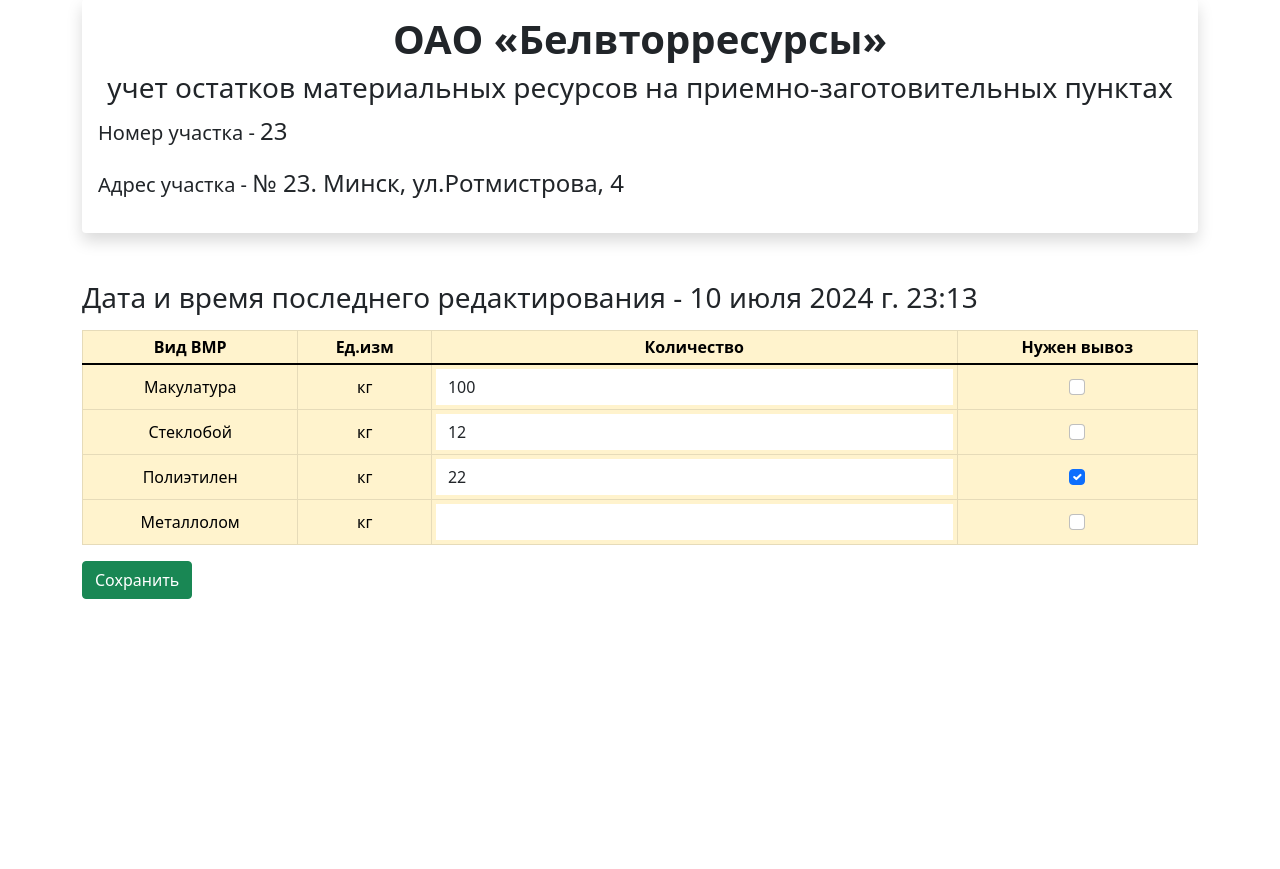
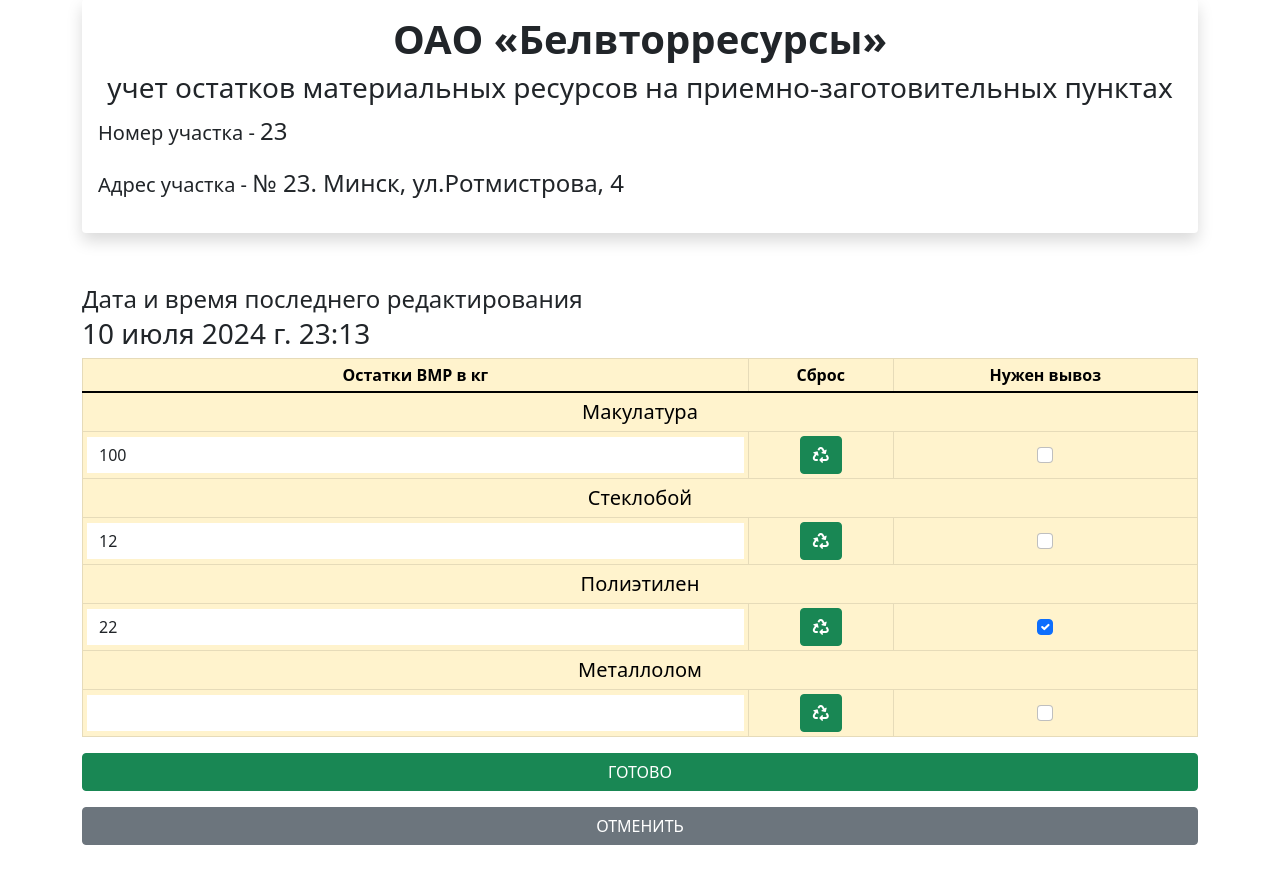
Before and after one commit to levenkoevgeny/BVRProject, a Django app: page /bvr/remains/update/721/ in a window 1280 px wide. Shown: the part 73-942 px from the top of the page. Before the commit the page ends 672 px from the top, so only its background shows below. Run offline with Django 5.2, Linux system fonts and the light colour scheme; a user stored in the database is signed in; data comes from the database, SQL or seed files in the repository; both versions use the stored data as it was after the commit; some libraries are stand-ins or nearby versions.

Commit message:
home work 10072024

```diff
--- a/bvr/forms.py
+++ b/bvr/forms.py
@@ -17,4 +17,4 @@
 class CustomUserForm(ModelForm):
     class Meta:
         model = CustomUser
-        fields = ['first_name', 'last_name', 'username', 'is_superuser', 'is_active']
+        fields = ['first_name', 'last_name', 'username', 'is_superuser', 'is_active', 'sector']
--- /dev/null
+++ b/bvr/templates/bvr/remains/common/input_form.html
@@ -0,0 +1,71 @@
+{% load widget_tweaks %}
+{% load static %}
+
+<table class="table table-sm table-bordered table-warning">
+    <thead>
+    <tr>
+        <th scope="col" class="text-center align-middle">Остатки ВМР в кг</th>
+        <th scope="col" class="text-center align-middle">Сброс</th>
+        <th scope="col" class="text-center align-middle">Нужен вывоз</th>
+    </tr>
+    </thead>
+    <tbody>
+    <tr>
+        <td class="text-center align-middle fs-5" colspan="3">Макулатура</td>
+    </tr>
+    <tr>
+        <td class="text-center align-middle">{% render_field remain_form.wastepaper_count class+="form-control full-td-input" min=0 %} <div class="invalid-feedback">
+        Не корректное число
+      </div></td>
+
+        <td class="text-center align-middle">
+            <button type="button" class="btn btn-success" onclick="clear_input('id_wastepaper_count', 'id_wastepaper_needs_exportation')"><i class="fas fa-recycle"></i></button>
+        </td>
+        <td class="text-center align-middle">{% render_field remain_form.wastepaper_needs_exportation class+="form-check-input" %}
+        </td>
+    </tr>
+
+    <tr>
+        <td class="text-center align-middle fs-5" colspan="3">Стеклобой</td>
+    </tr>
+    <tr>
+        <td class="text-center align-middle">{% render_field remain_form.cullet_count class+="form-control full-td-input" min=0 %}<div class="invalid-feedback">
+        Не корректное число
+      </div></td>
+        <td class="text-center align-middle">
+            <button type="button" class="btn btn-success" onclick="clear_input('id_cullet_count', 'id_cullet_needs_exportation')"><i class="fas fa-recycle"></i></button>
+
+        </td>
+        <td class="text-center align-middle">{% render_field remain_form.cullet_needs_exportation class+="form-check-input" %}
+        </td>
+    </tr>
+
+    <tr>
+        <td class="text-center align-middle fs-5" colspan="3">Полиэтилен</td>
+    </tr>
+    <tr>
+        <td class="text-center align-middle">{% render_field remain_form.polyethylene_count class+="form-control full-td-input" min=0 %}<div class="invalid-feedback">
+        Не корректное число
+      </div></td>
+        <td class="text-center align-middle">
+            <button type="button" class="btn btn-success" onclick="clear_input('id_polyethylene_count', 'id_polyethylene_needs_exportation')"><i class="fas fa-recycle"></i></button>
+        </td>
+        <td class="text-center align-middle">{% render_field remain_form.polyethylene_needs_exportation class+="form-check-input" %}
+        </td>
+    </tr>
+
+    <tr>
+        <td class="text-center align-middle fs-5" colspan="3">Металлолом</td>
+    </tr>
+    <tr>
+        <td class="text-center align-middle">{% render_field remain_form.scrap_metal_count class+="form-control full-td-input" min=0 %}<div class="invalid-feedback">
+        Не корректное число
+      </div></td>
+        <td class="text-center align-middle">
+            <button type="button" class="btn btn-success" onclick="clear_input('id_scrap_metal_count', 'id_scrap_metal_needs_exportation')"><i class="fas fa-recycle"></i></button>
+        </td>
+        <td class="text-center align-middle">{% render_field remain_form.scrap_metal_needs_exportation class+="form-check-input" %}
+        </td>
+    </tr>
+    </tbody>
+</table>
--- a/bvr/templates/bvr/remains/remains_update_form.html
+++ b/bvr/templates/bvr/remains/remains_update_form.html
@@ -25,49 +25,19 @@
                 <p class="fs-5">Адрес участка - <span class="fs-4">{{ remains.sector.sector_address }}</span></p>
             </div>
 
-            <h3 class="my-3">Дата и время последнего редактирования - {{ remains.date_time_updated }}</h3>
+            <p class="mt-3 mb-0 fs-4">Дата и время последнего редактирования</p>
+            <h3 class="my-2-0">{{ remains.date_time_updated }}</h3>
             <form action="{% url 'bvr:remains-update-form' remain_id=remains.id %}" method="post"
                   class="needs-validation"
                   novalidate>{% csrf_token %}
                 <input type="hidden" name="sector" value="{{ remains.sector.id }}">
-                <table class="table table-sm table-bordered table-warning">
-                    <thead>
-                    <tr>
-                        <th scope="col" class="text-center align-middle">Вид ВМР</th>
-                        <th scope="col" class="text-center align-middle">Ед.изм</th>
-                        <th scope="col" class="text-center align-middle">Количество</th>
-                        <th scope="col" class="text-center align-middle">Нужен вывоз</th>
-                    </tr>
-                    </thead>
-                    <tbody>
-                    <tr>
-                        <td class="text-center align-middle">Макулатура</td>
-                        <td class="text-center align-middle">кг</td>
-                        <td> {% render_field remain_form.wastepaper_count class+="form-control full-td-input" min=0 %}</td>
-                        <td class="text-center align-middle">{% render_field remain_form.wastepaper_needs_exportation class+="form-check-input" %}</td>
-                    </tr>
-                    <tr>
-                        <td class="text-center align-middle">Стеклобой</td>
-                        <td class="text-center align-middle">кг</td>
-                        <td> {% render_field remain_form.cullet_count class+="form-control full-td-input" min=0 %}</td>
-                        <td class="text-center align-middle">{% render_field remain_form.cullet_needs_exportation class+="form-check-input" %}</td>
-                    </tr>
-                    <tr>
-                        <td class="text-center align-middle">Полиэтилен</td>
-                        <td class="text-center align-middle">кг</td>
-                        <td> {% render_field remain_form.polyethylene_count class+="form-control full-td-input" min=0 %}</td>
-                        <td class="text-center align-middle">{% render_field remain_form.polyethylene_needs_exportation class+="form-check-input" %}</td>
-                    </tr>
-                    <tr>
-                        <td class="text-center align-middle">Металлолом</td>
-                        <td class="text-center align-middle">кг</td>
-                        <td> {% render_field remain_form.scrap_metal_count class+="form-control full-td-input" min=0 %}</td>
-                        <td class="text-center align-middle">{% render_field remain_form.scrap_metal_needs_exportation class+="form-check-input" %}</td>
-                    </tr>
-                    </tbody>
-                </table>
+               {% include 'bvr/remains/common/input_form.html' %}
 
-                <button type="submit" class="btn btn-success">Сохранить</button>
+                <div class="d-flex flex-column">
+                    <button type="submit" class="btn btn-success mb-3">ГОТОВО</button>
+                <button type="button" class="btn btn-secondary" onclick="window.location.reload()">ОТМЕНИТЬ</button>
+                </div>
+
                 <div class="mb-4"></div>
             </form>
         {% else %}
@@ -78,5 +48,34 @@
 {% endblock %}
 
 {% block own_js %}
+<script>
+    function clear_input(input_id, checkbox_id) {
+    const input = document.getElementById(input_id);
+    const checkbox = document.getElementById(checkbox_id);
+    input.value = "";
+    checkbox.checked = false;
 
+    }
+</script>
+<script>
+        (function () {
+            'use strict'
+
+            // Fetch all the forms we want to apply custom Bootstrap validation styles to
+            var forms = document.querySelectorAll('.needs-validation')
+
+            // Loop over them and prevent submission
+            Array.prototype.slice.call(forms)
+                .forEach(function (form) {
+                    form.addEventListener('submit', function (event) {
+                        if (!form.checkValidity()) {
+                            event.preventDefault()
+                            event.stopPropagation()
+                        }
+
+                        form.classList.add('was-validated')
+                    }, false)
+                })
+        })()
+    </script>
 {% endblock %}
--- a/bvr/templates/bvr/sectors/common/input_form.html
+++ b/bvr/templates/bvr/sectors/common/input_form.html
@@ -1,8 +1,6 @@
 {% load widget_tweaks %}
 {% load static %}
 <div class="my-3"></div>
-
-
 <div>
     <div class="shadow p-3 mb-3 bg-body rounded">
         <div class="row">
--- a/bvr/templates/bvr/sectors/sectors_list.html
+++ b/bvr/templates/bvr/sectors/sectors_list.html
@@ -24,6 +24,9 @@
             </div>
             <h3 class="my-3">Участки</h3>
             <p class="fs-5">Найдено записей - <b>{{ filter.qs.count }}</b></p>
+        <div class="d-flex justify-content-end">
+            <a href="{% url 'bvr:sector-add-form' %}" class="btn btn-secondary mb-3">Добавить новый</a>
+        </div>
             <table class="table table-hover table-striped">
                 <thead class="table-warning">
                 <tr>
--- a/bvr/views.py
+++ b/bvr/views.py
@@ -38,12 +38,6 @@
         with open('1.csv') as csv_file:
             csv_reader = csv.reader(csv_file, delimiter=';')
             for row in csv_reader:
-                # print(row[0])
-                # print(row[1])
-                # print(row[2])
-                # print(row[3])
-                # print(row[4])
-
                 new_district, created = District.objects.get_or_create(district_name=row[3])
                 print('new_district', new_district)
                 new_sector = ProcurementSector.objects.create(district=new_district, sector_number=row[1],
@@ -168,7 +162,7 @@
 def remain_list(request):
     if request.user.is_superuser:
         request.session['back_path'] = '/bvr/remains?' + request.META.get('QUERY_STRING')
-        qs = Remains.objects.all()
+        qs = Remains.objects.filter(sector__customuser__is_active=True)
         if 'o' in request.GET:
             order_query = request.GET['o'].split('.')
             qs = qs.order_by(*order_query)
```
Also changed, not shown: bvr/models.py (+6 -6 lines), bvr/templates/bvr/remains/remains_list.html (+5 -4 lines), bvr/templates/bvr/sectors/sector_update_form.html (+23 -1 lines), bvr/templates/bvr/users/common/input_form.html (+8 -12 lines), bvr/templates/bvr/users/user_update_form.html (+20 -0 lines), bvr/templates/bvr/users/users_list.html (+27 -27 lines), bvr/migrations/0004_alter_procurementsector_sector_number.py (added), bvr/migrations/0005_alter_remains_cullet_count_and_more.py (added), db.sqlite3.
